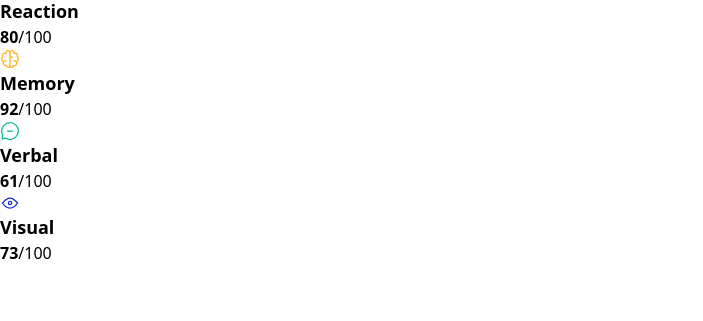
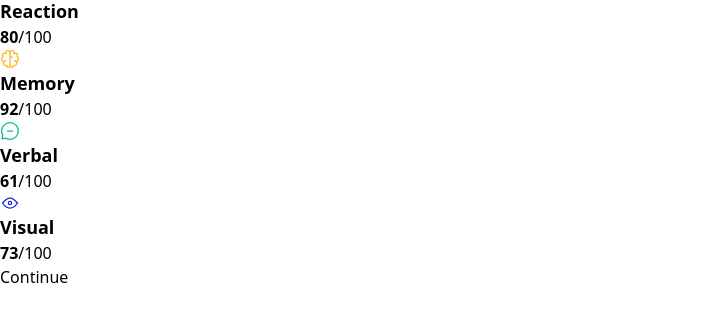
Before and after one commit to terhemeniorwua-png/result-summary-C, a website: page index.html in a window 1280 px wide. Shown: the part 383-704 px from the top of the page, without its empty margins (0-703 px from the left). Drawn offline with Linux system fonts and the light colour scheme.

Commit message:
add continue button

```diff
--- a/index.html
+++ b/index.html
@@ -55,6 +55,8 @@
                         <strong>73</strong><span>/100</span>
                     </div>
                 </div>
+                  <button class="button">Continue</button>
+            </div>
         </section>
     </main>
 </body>
```
